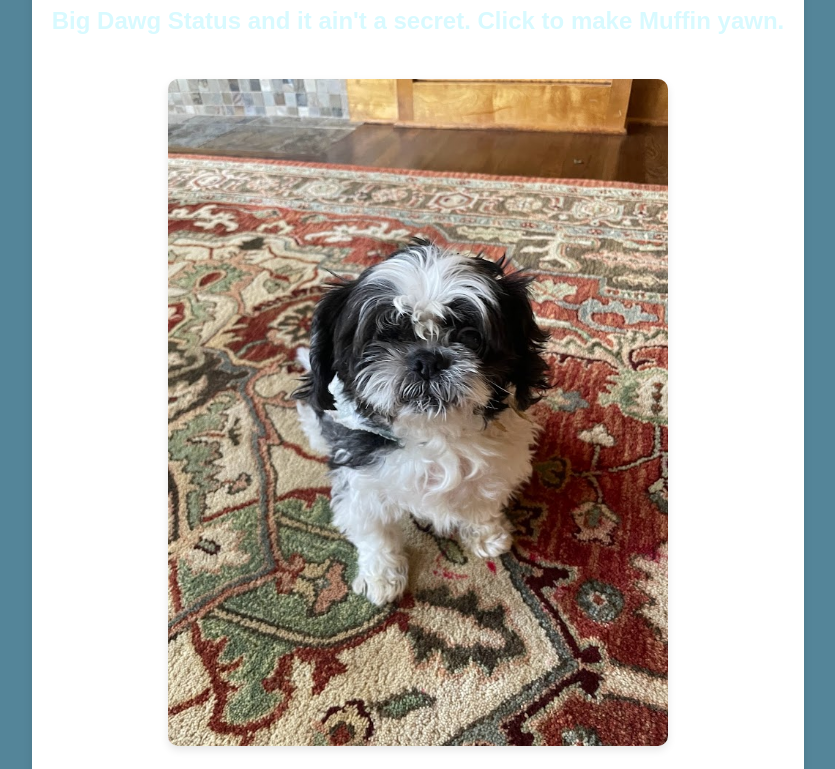
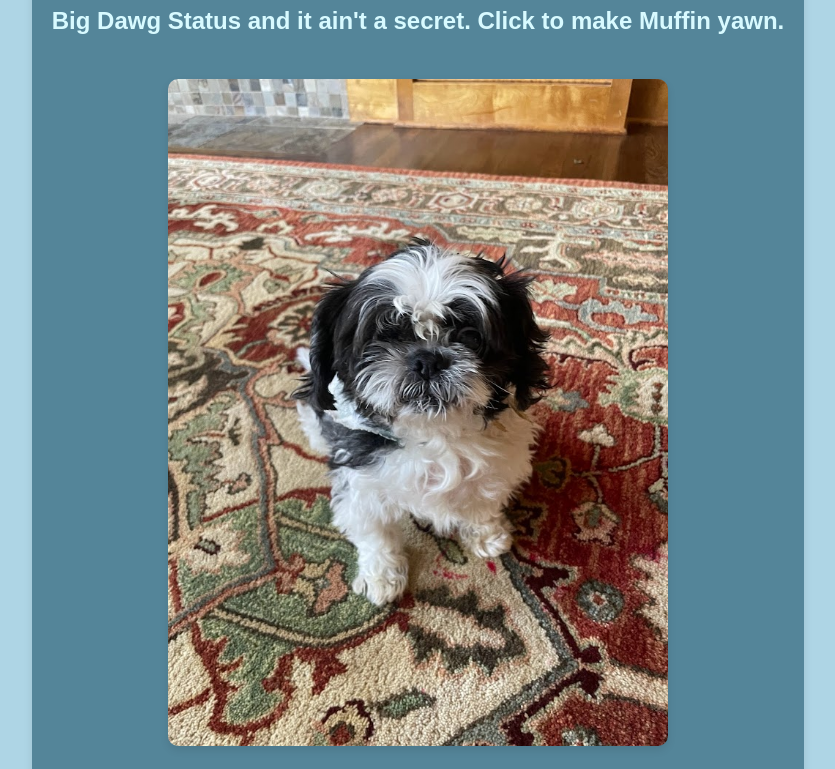
Before and after one commit to arulsethi02/aruls.tech, a plain HTML site: page index.html in a window 1280 px wide. Shown: the part 113-882 px from the top of the page, without its empty margins (222-1057 px from the left). Drawn offline with Linux system fonts and the light colour scheme.

Commit message:
update colors

```diff
--- a/styles.css
+++ b/styles.css
@@ -1,6 +1,6 @@
 body {
     font-family: Arial, sans-serif;
-    background-color: #548599;
+    background-color: #AED5E5;
     margin: 0;
     padding: 0;
     display: flex;
@@ -12,7 +12,7 @@ body {
 
 .container {
     text-align: center;
-    background-color: #fff;
+    background-color: #548599;
     padding: 20px;
     border-radius: 10px;
     box-shadow: 0 4px 8px rgba(0, 0, 0, 0.1);
```
